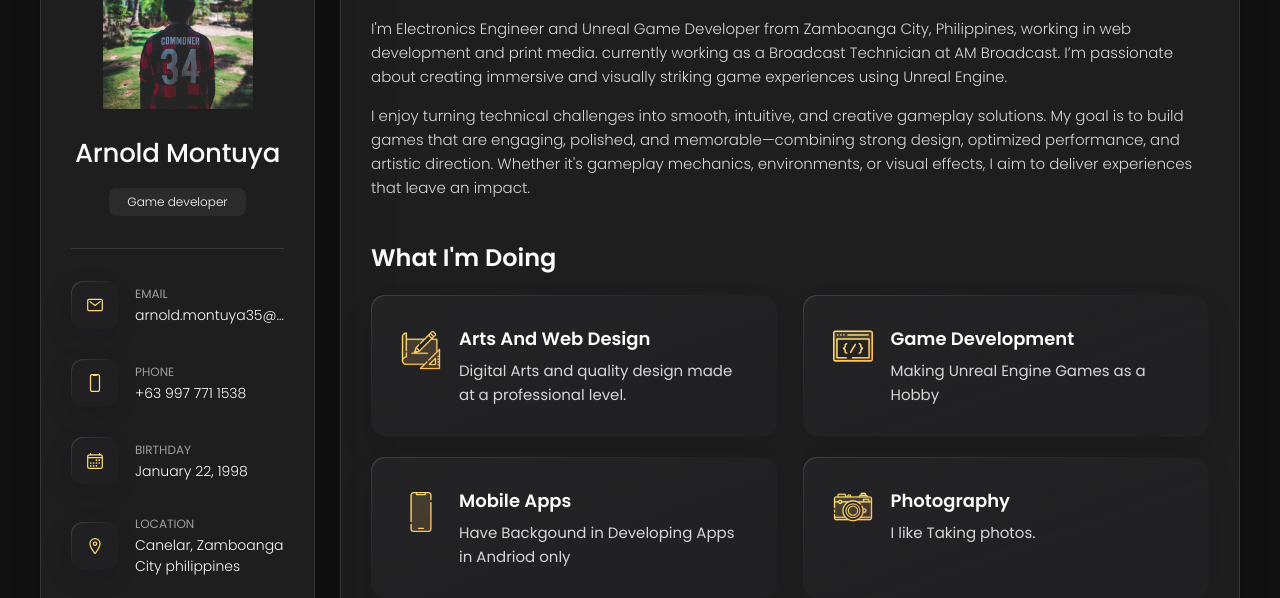
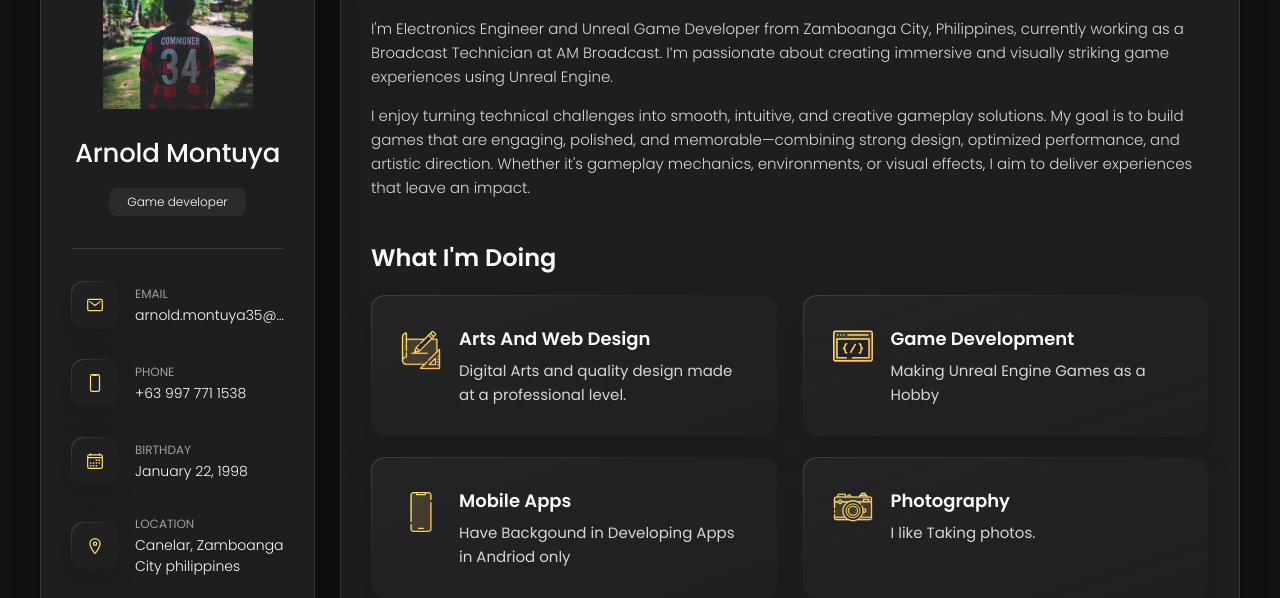
Before and after one commit to Rnold35/Rnold_Portfolio, a plain HTML site: page index.html in a window 1280 px wide. Shown: the part 162-760 px from the top of the page. Drawn offline with nearby package versions, Linux system fonts and the light colour scheme.

Commit message:
Update index.html

```diff
--- a/index.html
+++ b/index.html
@@ -248,7 +248,7 @@
 
             <section class="about-text">
                 <p>
-                    I'm Electronics Engineer and Unreal Game Developer from Zamboanga City, Philippines, working in web development and print media.
+                    I'm Electronics Engineer and Unreal Game Developer from Zamboanga City, Philippines,
                     currently working as a Broadcast Technician at AM Broadcast.
                     I’m passionate about creating immersive and visually striking game experiences using Unreal Engine.
                 </p>
```
